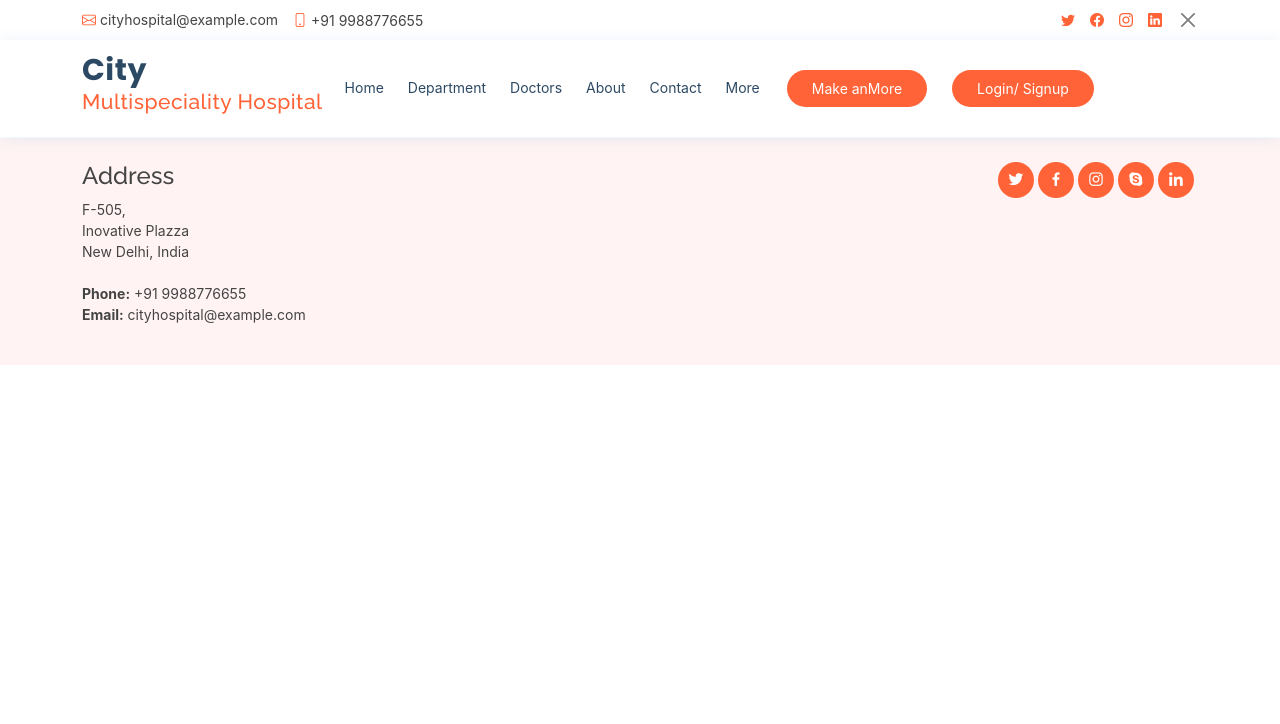
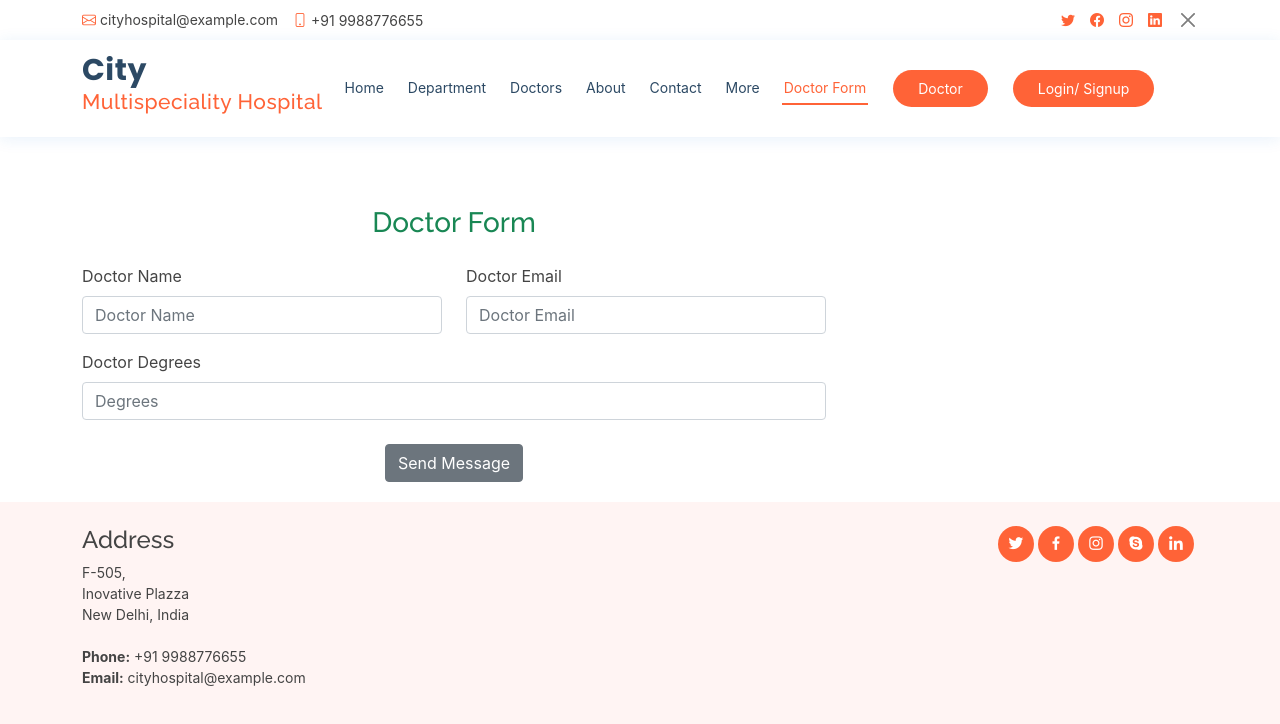
Before and after one commit to Ashitkoladiya/firstwebsite, a React (Create React App) app: page /Form in a window 1280 px wide. Shown: the top 724 px of the page. Built offline with nearby package versions, Linux system fonts and the light colour scheme.

Commit message:
ook done

```diff
--- a/src/App.js
+++ b/src/App.js
@@ -5,6 +5,7 @@ import Contact from "./Componets/Contact";
 import Department from "./Componets/Department";
 import Doctors from "./Componets/Doctors";
 import Footer from "./Componets/Footer";
+import Form2 from "./Componets/Form2";
 import Header from "./Componets/Header";
 import More from "./Componets/More";
 import Home from "./Conatainers/Home";
@@ -25,6 +26,7 @@ function App() {
         <Route exact path={"/Contact"} component={Contact} />
         <Route exact path={"/Appoiment"} component={Appoiment} />
         <Route exact path={"/More"} component={More} />
+        <Route exact path={"/Form"} component={Form2} />
       </Switch>
       <Footer />
 
--- /dev/null
+++ b/src/Componets/Form2.js
@@ -0,0 +1,85 @@
+import React, { useState } from 'react';
+import * as yup from 'yup';
+import { Form, Formik, useFormik } from 'formik';
+import { Button, Input, Label } from 'reactstrap';
+
+function Form2(props) {
+    const [userform, setuserform] = useState("Form_1");
+
+    let Form_1 = {
+        name: yup.string().required("please enter doctor name"),
+        email: yup.string().email("please enter valid email").required("please enter email"),
+        degress: yup.string().required("please enter your degress"),
+    }
+
+    let schema, initialVal;
+
+    schema = yup.object().shape(Form_1);
+    initialVal = {
+        name: "",
+        email: "",
+        degress: ""
+    }
+
+    const formik = useFormik({
+        initialValues: initialVal,
+        validationSchema: schema,
+        onSubmit: (values, { resetForm }) => {
+            if (userform === "Form_1") {
+                console.log("Successfully Send Message");
+            }
+            resetForm()
+        },
+    });
+    console.log(formik.errors.name);
+    console.log(formik.errors.email);
+    console.log(formik.errors.subject);
+
+    return (
+        <>
+            <main>
+                <section className='mt-5'>
+                    <div className='container'>
+                        <div className="col-lg-8 mt-5 mt-lg-0">
+                        <h3 className='text-center mb-4 text-success'>Doctor Form</h3>
+                            <Formik value={formik}>
+                                <Form onSubmit={formik.handleSubmit}>
+                                    <div className="row">
+                                        <div className="col-md-6 form-group">
+                                                <Label>Doctor Name</Label>
+                                            <Input type="text" name="name" className="form-control" id="name" placeholder="Doctor Name" onChange={formik.handleChange} />
+                                            {
+                                                formik.errors.name ?
+                                                <p>{formik.errors.name}</p> : null
+                                            }
+                                        </div>
+                                        <div className="col-md-6 form-group mt-3 mt-md-0">
+                                                <Label>Doctor Email</Label>
+                                            <Input type="email" className="form-control" name="email" id="email" placeholder="Doctor Email" onChange={formik.handleChange} />
+                                            {
+                                                formik.errors.email ?
+                                                <p>{formik.errors.email}</p> : null
+                                            }
+                                        </div>
+                                    </div>
+                                    <div className="form-group mt-3">
+                                            <Label>Doctor Degrees</Label>
+                                        <Input type="text" className="form-control" name="degress" id="degress" placeholder="Degrees" onChange={formik.handleChange} />
+                                        {
+                                                formik.errors.degress ?
+                                                <p>{formik.errors.degress}</p> : null
+                                            }
+                                    </div>
+
+                                    <div className="text-center mt-4"><Button type="submit" onClick={() => setuserform("Form_1")}>Send Message</Button></div>
+                                </Form>
+                            </Formik>
+                        </div>
+                    </div>
+                </section>
+            </main>
+        </>
+    );
+}
+
+export default Form2;
--- a/src/Componets/Header.js
+++ b/src/Componets/Header.js
@@ -59,6 +59,9 @@ function Header(props) {
                                 {/* <a className="nav-link scrollto" href="./pages/contact.html">Contact</a> */}
                                 <NavLink exact className="nav-link scrollto" to={"/More"}>More</NavLink>
                             </li>
+                            <li>
+                            <NavLink exact className="nav-link scrollto" to={"/Form"}>Doctor Form</NavLink>
+                            </li>
                         </ul>
                         <i className="bi bi-list mobile-nav-toggle" />
                     </nav>
@@ -67,8 +70,10 @@ function Header(props) {
                         Appointment</a> */}
 
 
-                    <NavLink exact className="appointment-btn scrollto" to={"/More"}><span className="d-none d-md-inline">Make an</span>
-                        More</NavLink>
+
+                        <NavLink exact className="appointment-btn scrollto" to={"/Form"}>
+                            {/* <span className="d-none d-md-inline">Make an</span> */}
+                        Doctor</NavLink>
                     <a href="#" className="appointment-btn scrollto">
                         <span className="d-none d-md-inline">Login/ Signup</span>
                     </a>
```
